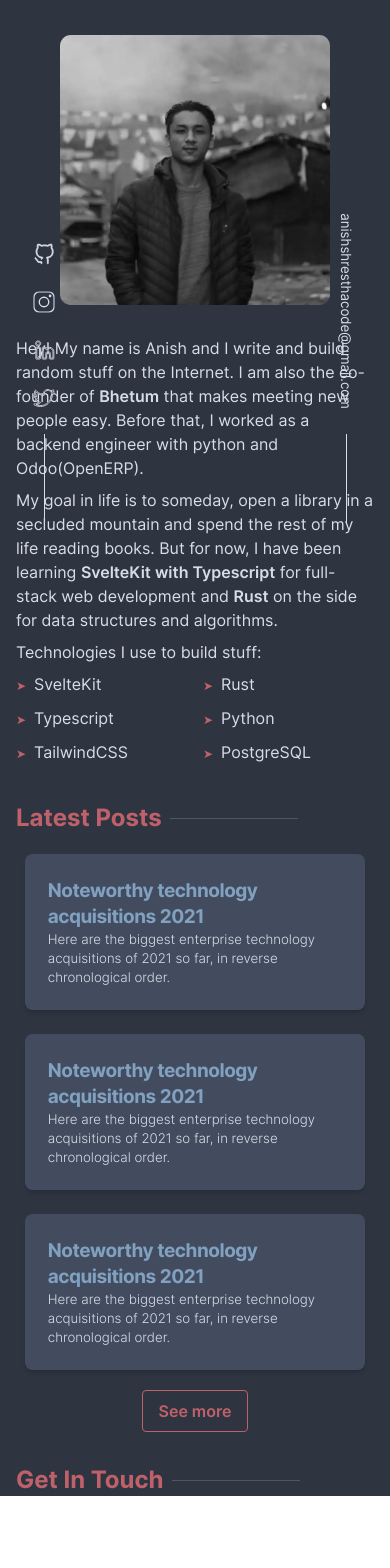
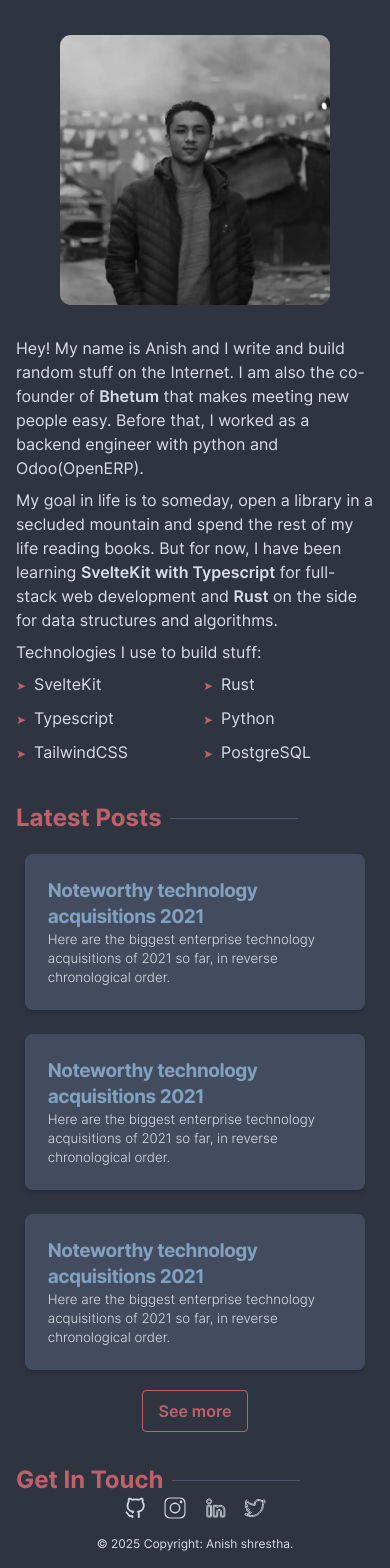
Before and after one commit to VoidArchive/anishshrestha.dev, a SvelteKit app: page / in a window 390 px wide. Shown: the part 320-1888 px from the top of the page. Before the commit the page ends 1816 px from the top, so only its background shows below. Built offline with nearby package versions, Linux system fonts and the light colour scheme.

Commit message:
footer section responsive with copyright section

```diff
--- a/src/routes/_footer.svelte
+++ b/src/routes/_footer.svelte
@@ -1,4 +1,5 @@
 <script lang="ts">
+	let currentYear = new Date().getFullYear();
 	interface Link {
 		alt: string;
 		url?: string;
@@ -29,11 +30,12 @@
 	];
 </script>
 
+<footer>
 	<!-- Email -->
-<div class="w-10 fixed bottom-0 left-auto right-6 z-10 ">
+	<div class="hidden md:block w-10 fixed bottom-0 left-auto right-4 z-10 ">
 		<div class="line">
 			<a
-			class="mx-auto my-5 text-nord4 hover:text-nord11 text-sm scale-y-95 hover:scale-y-100 ease-in duration-300"
+				class="text-vertical mx-auto my-5 text-nord4 hover:text-nord11 text-sm scale-y-95 hover:scale-y-100 ease-in duration-300"
 				href="mailto:anishshresthacode@gmail.com"
 				>anishshresthacode@gmail.com
 			</a>
@@ -41,8 +43,8 @@
 	</div>
 
 	<!-- Social Link -->
-<div class="w-10 fixed bottom-0 right-auto left-6 z-10 ">
-	<div class="line gap-6">
+	<div class="md:w-10 md:fixed bottom-0 md:right-auto md:left-4 md:z-10">
+		<div class="line gap-6 justify-center">
 			{#each socialLinks as icon}
 				<a href={icon.url} target="_blank" rel="noopener">
 					<svg
@@ -57,16 +59,27 @@
 		</div>
 	</div>
 
+	<!-- Copyright div -->
+	<div class="text-nord4 text-center p-4 text-xs">
+		© {currentYear} Copyright: Anish shrestha.
+	</div>
+</footer>
+
 <style>
-	a {
+	.line {
+		display: flex;
+		gap: 1rem;
+	}
+	@media (min-width: 48em) {
+		.text-vertical {
 			writing-mode: vertical-rl;
 		}
 		.line {
-		display: flex;
 			flex-direction: column;
 			-webkit-box-align: center;
 			align-items: center;
 			position: relative;
+			gap: 1.5rem;
 		}
 		.line::after {
 			content: '';
@@ -77,4 +90,5 @@
 			--tw-text-opacity: 1;
 			background-color: rgb(216 222 233 / var(--tw-text-opacity));
 		}
+	}
 </style>
```
Lines whose indentation alone changed are shown as unchanged.
